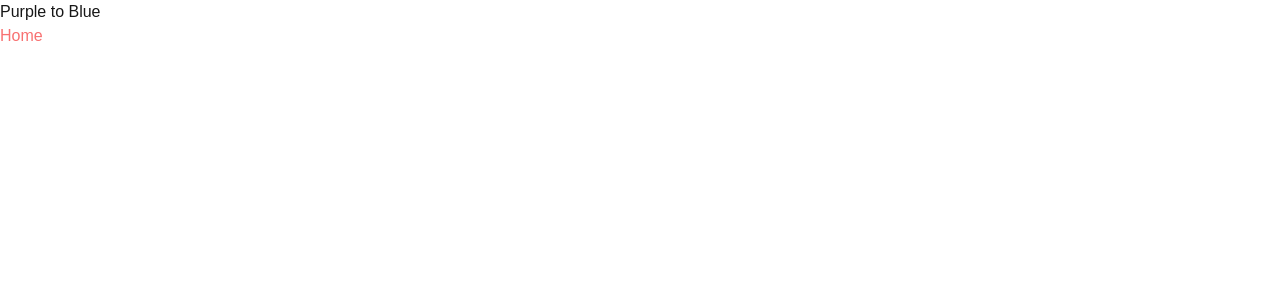
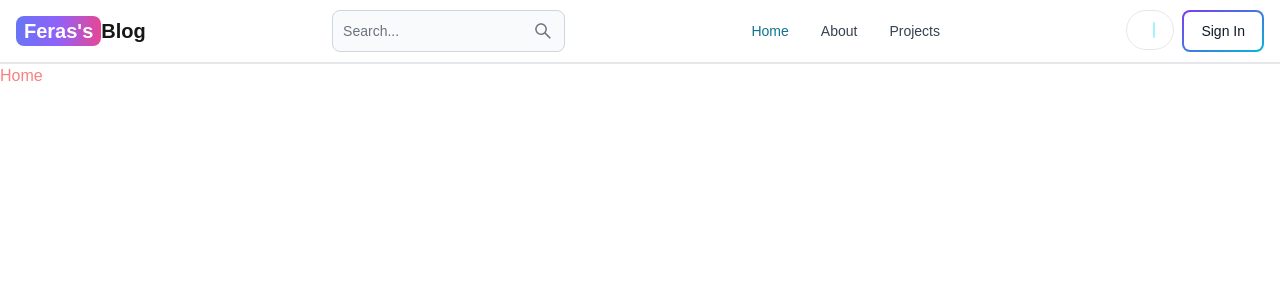
Before and after one commit to feras-alkilani/next-blog, a Next.js app: page / in a window 1280 px wide. Shown: the top 300 px of the page. Built offline with nearby package versions, Linux system fonts and the light colour scheme.

Commit message:
create the header section

```diff
--- a/src/app/components/Header.jsx
+++ b/src/app/components/Header.jsx
@@ -1,6 +1,97 @@
 "use client";
-import { Button } from "flowbite-react";
+import { Button, Navbar, TextInput } from "flowbite-react";
+import Link from "next/link";
+import { AiOutlineSearch } from "react-icons/ai";
+import { FaMoon, FaSun } from "react-icons/fa";
+import { usePathname } from "next/navigation";
+// import { useTheme } from "next-themes";
+// import { SignedIn, SignedOut, SignInButton, UserButton } from "@clerk/nextjs";
+// import { dark, light } from "@clerk/themes";
+// import { useEffect, useState } from "react";
+// import { useRouter, useSearchParams } from "next/navigation";
+export default function Header() {
+  const path = usePathname();
+  //   const { theme, setTheme } = useTheme();
+  //   const router = useRouter();
+  //   const [searchTerm, setSearchTerm] = useState("");
+  //   const searchParams = useSearchParams();
 
-export default function Header() {
-  return <Button gradientDuoTone="purpleToBlue">Purple to Blue</Button>;
+  //   const handleSubmit = (e) => {
+  //     e.preventDefault();
+  //     const urlParams = new URLSearchParams(searchParams);
+  //     urlParams.set("searchTerm", searchTerm);
+  //     const searchQuery = urlParams.toString();
+  //     router.push(`/search?${searchQuery}`);
+  //   };
+
+  //   useEffect(() => {
+  //     const urlParams = new URLSearchParams(searchParams);
+  //     const searchTermFromUrl = urlParams.get("searchTerm");
+  //     if (searchTermFromUrl) {
+  //       setSearchTerm(searchTermFromUrl);
+  //     }
+  //   }, [searchParams]);
+  return (
+    <Navbar className="border-b-2">
+      <Link
+        href="/"
+        className="self-center whitespace-nowrap text-sm sm:text-xl font-semibold dark:text-white"
+      >
+        <span className="px-2 py-1 bg-gradient-to-r from-indigo-500 via-purple-500 to-pink-500 rounded-lg text-white">
+          Feras&apos;s
+        </span>
+        Blog
+      </Link>
+      <form
+      //   onSubmit={handleSubmit}
+      >
+        <TextInput
+          type="text"
+          placeholder="Search..."
+          rightIcon={AiOutlineSearch}
+          className="hidden lg:inline"
+          //   value={searchTerm}
+          onChange={(e) => setSearchTerm(e.target.value)}
+        />
+      </form>
+      <Button className="w-12 h-10 lg:hidden" color="gray" pill>
+        <AiOutlineSearch />
+      </Button>
+      <div className="flex gap-2 md:order-2">
+        <Button
+          className="w-12 h-10 hidden sm:inline"
+          color="gray"
+          pill
+          onClick={() => setTheme(theme === "light" ? "dark" : "light")}
+        >
+          {/* {theme === "light" ? <FaSun /> : <FaMoon />} */}
+        </Button>
+
+        <Link href="/sign-in">
+          <Button gradientDuoTone="purpleToBlue" outline>
+            Sign In
+          </Button>
+        </Link>
+        {/* </SignedOut> */}
+        <Navbar.Toggle />
+      </div>
+      <Navbar.Collapse>
+        <Link href="/">
+          <Navbar.Link active={path === "/"} as={"div"}>
+            Home
+          </Navbar.Link>
+        </Link>
+        <Link href="/about">
+          <Navbar.Link active={path === "/about"} as={"div"}>
+            About
+          </Navbar.Link>
+        </Link>
+        <Link href="/projects">
+          <Navbar.Link active={path === "/projects"} as={"div"}>
+            Projects
+          </Navbar.Link>
+        </Link>
+      </Navbar.Collapse>
+    </Navbar>
+  );
 }
--- a/tailwind.config.js
+++ b/tailwind.config.js
@@ -1,8 +1,20 @@
-// tailwind.config.js
+import flowbite from "flowbite-react/tailwind";
+
+/** @type {import('tailwindcss').Config} */
 module.exports = {
-  content: ["./src/**/*.{html,js,ts,jsx,tsx}"],
+  content: [
+    "./src/pages/**/*.{js,ts,jsx,tsx,mdx}",
+    "./src/components/**/*.{js,ts,jsx,tsx,mdx}",
+    "./src/app/**/*.{js,ts,jsx,tsx,mdx}",
+    flowbite.content()
+  ],
   theme: {
-    extend: {}
+    extend: {
+      colors: {
+        background: "var(--background)",
+        foreground: "var(--foreground)"
+      }
+    }
   },
-  plugins: []
+  plugins: [flowbite.plugin()]
 };
```
